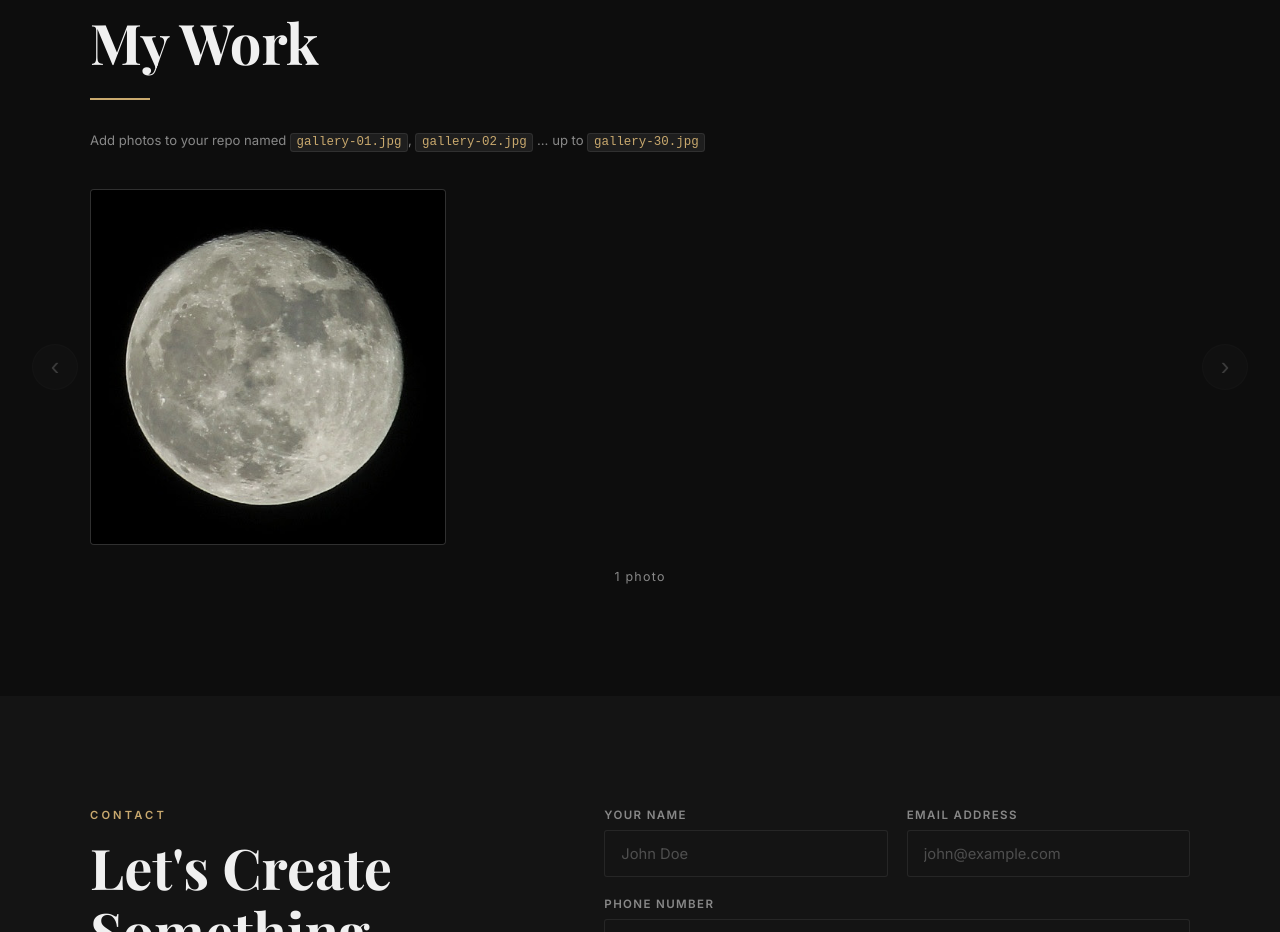
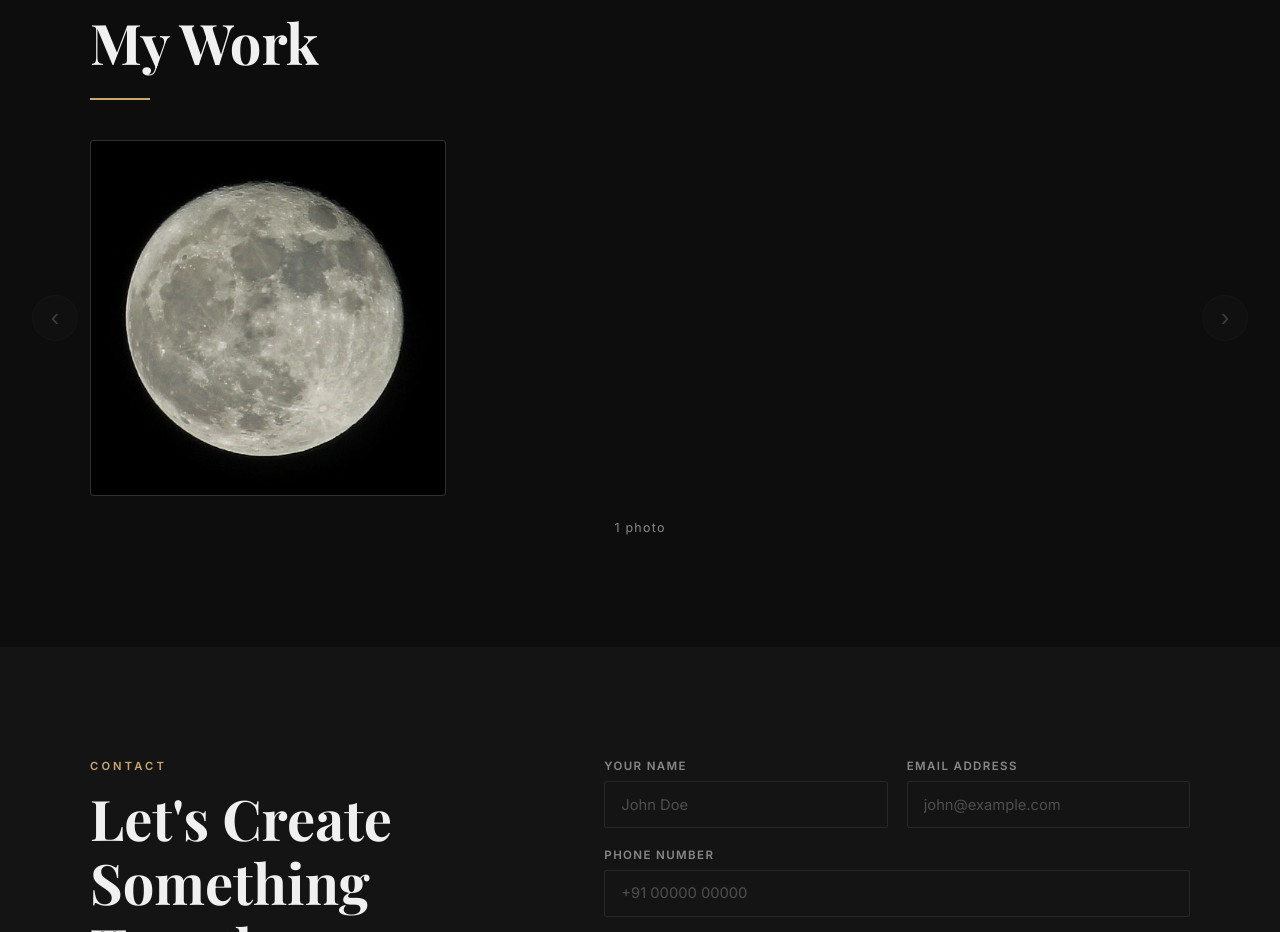
Before and after one commit to jitghosh89/jitghosh89.github.io, a plain HTML site: page index.html in a window 1280 px wide. Shown: the part 1985-2917 px from the top of the page. Drawn offline with nearby package versions, Linux system fonts and the light colour scheme; animation ran at ten frames a second; a web font is replaced by a local one.

Commit message:
Update index.html

```diff
--- a/index.html
+++ b/index.html
@@ -1391,8 +1391,8 @@
       <h2 class="section-title">My Work</h2>
       <div class="divider"></div>
       <p class="gallery-info">
-        Add photos to your repo named <code>gallery-01.jpg</code>, <code>gallery-02.jpg</code> … up to
-        <code>gallery-30.jpg</code>
+        <!--  Add photos to your repo named <code>gallery-01.jpg</code>, <code>gallery-02.jpg</code> … up to
+        <code>gallery-30.jpg</code> -->
       </p>
     </div>
     <div class="gallery-wrap">
```
